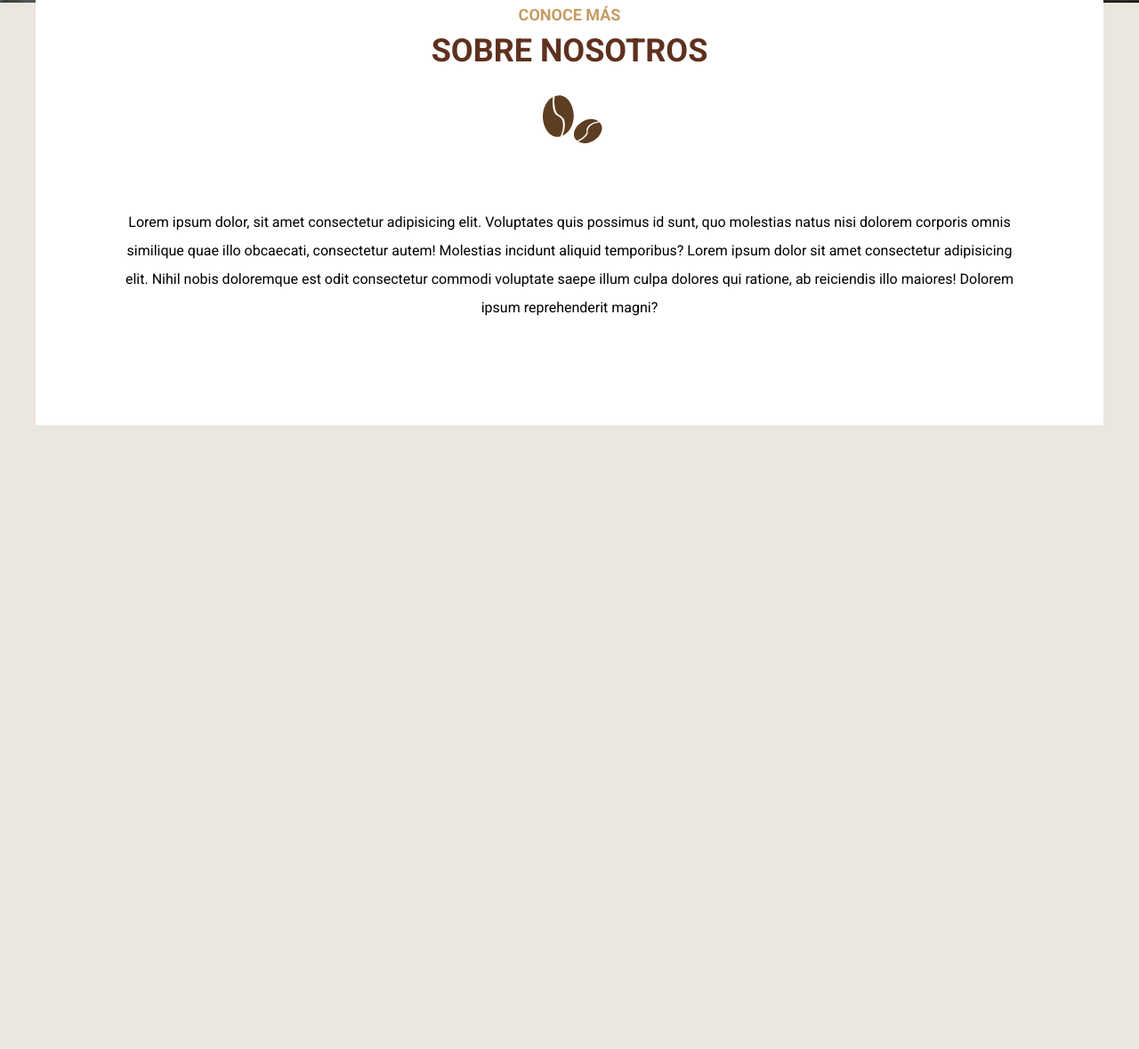
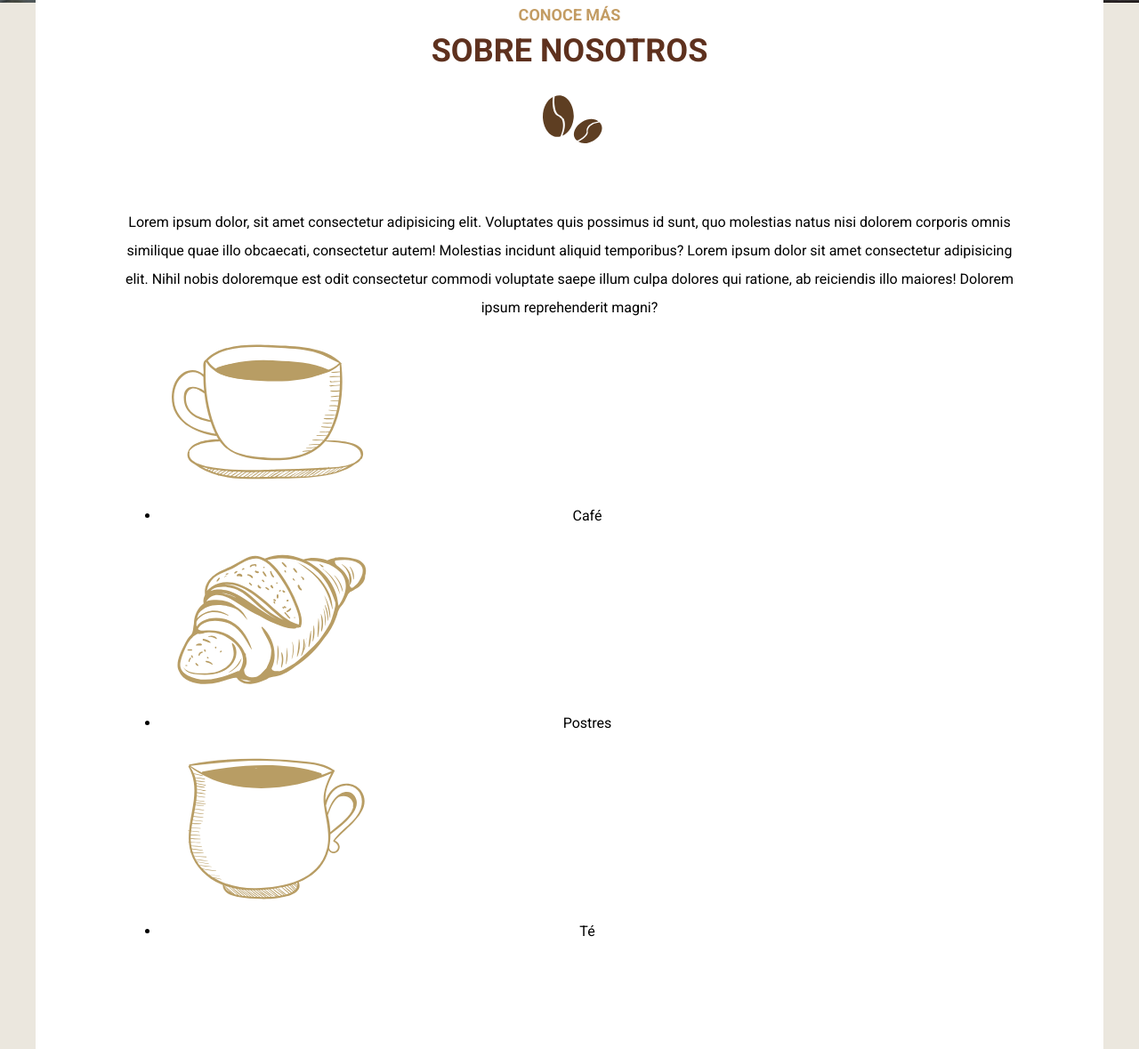
Before and after one commit to LuisMarioSolano/cafeteria, a website: page index.html in a window 1280 px wide. Shown: the part 697-1876 px from the top of the page at 89% size. Before the commit the page ends 1175 px from the top, so only its background shows below. Drawn offline with Linux system fonts and the light colour scheme.

Commit message:
Update index.html: Add elements iconos

```diff
--- a/index.html
+++ b/index.html
@@ -36,6 +36,7 @@
     </header>
 
     <main class="contenedor contenido-principal text-center">
+      <section class="conoce">
         <h2><span>Conoce más</span> sobre nosotros</h2>
         <p>
           Lorem ipsum dolor, sit amet consectetur adipisicing elit. Voluptates
@@ -46,6 +47,23 @@
           saepe illum culpa dolores qui ratione, ab reiciendis illo maiores!
           Dolorem ipsum reprehenderit magni?
         </p>
+      </section>
+      <section class="iconos">
+        <ul class="listado-iconos">
+          <li>
+            <img src="build/img/icono_cafe.svg" alt="icono café">
+            <p>Café</p>
+          </li>
+          <li>
+            <img src="build/img/icono_postre.svg" alt="icono postre">
+            <p>Postres</p>
+          </li>
+          <li>
+            <img src="build/img/icono_te.svg" alt="icono te">
+            <p>Té</p>
+          </li>
+        </ul>
+      </section>
     </main>
   </body>
 </html>
```
Lines whose indentation alone changed are shown as unchanged.
